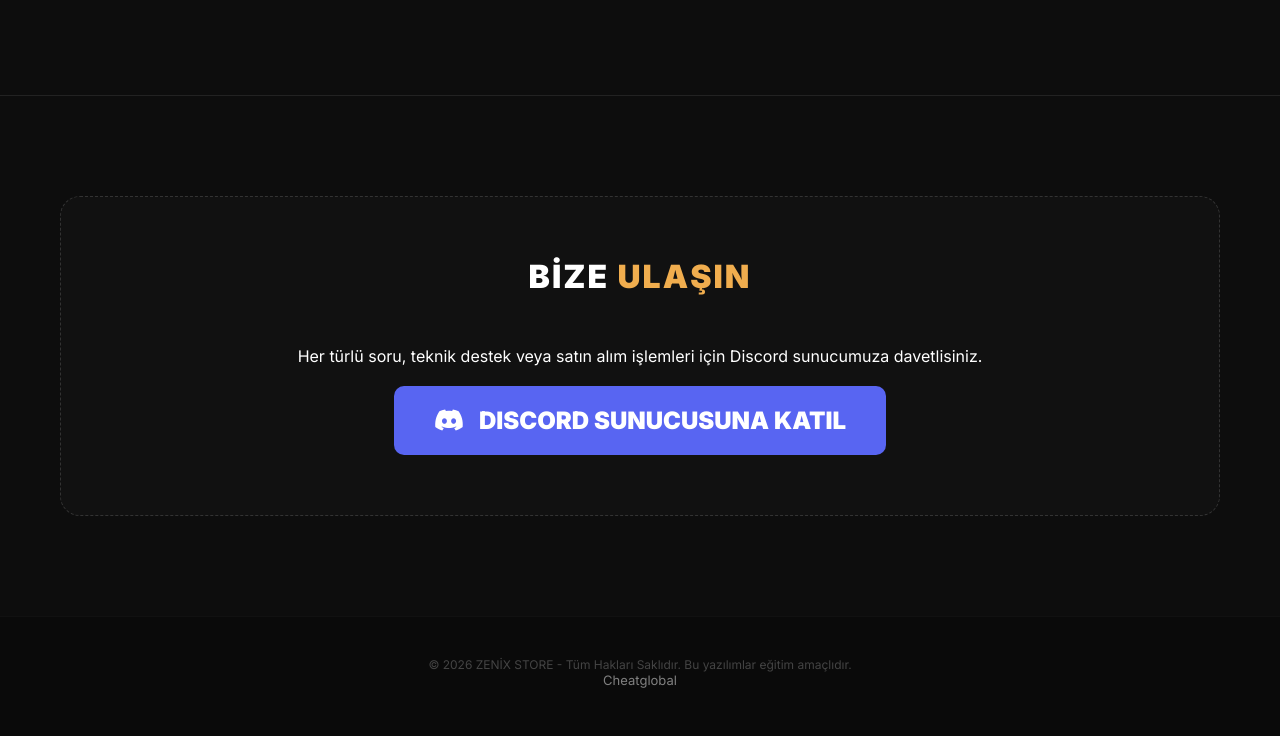
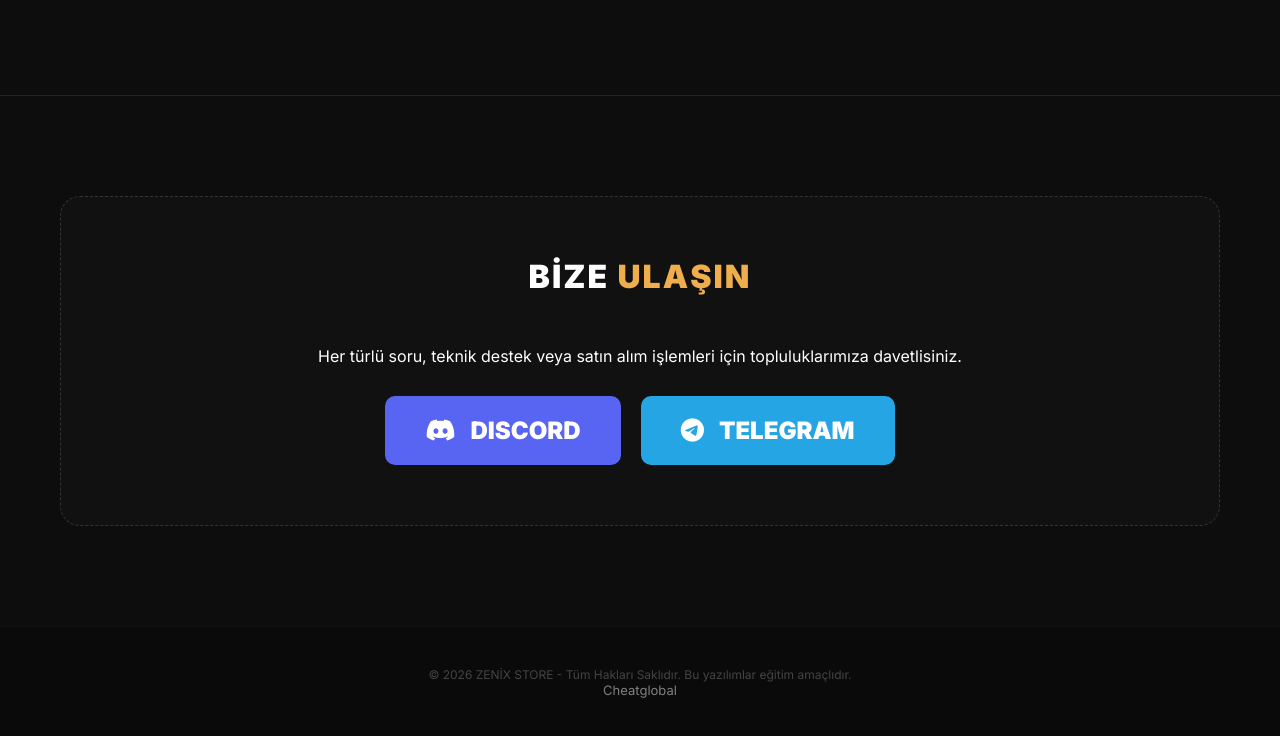
Before and after one commit to pradaxa1/zenixcheat.com, a plain HTML site: page index.html in a window 1280 px wide. Shown: the part 3272-4008 px from the top of the page. Drawn offline with Linux system fonts and the light colour scheme.

Commit message:
index.html

```diff
--- a/index.html
+++ b/index.html
@@ -147,10 +147,17 @@
     <div class="container">
         <div class="contact-box">
             <h2 class="title">BİZE <span>ULAŞIN</span></h2>
-            <p>Her türlü soru, teknik destek veya satın alım işlemleri için Discord sunucumuza davetlisiniz.</p>
-            <a href="https://discord.gg/CJaa5d9xfx" target="_blank" class="discord-btn">
-                <i class="fab fa-discord"></i> DISCORD SUNUCUSUNA KATIL
-            </a>
+            <p>Her türlü soru, teknik destek veya satın alım işlemleri için topluluklarımıza davetlisiniz.</p>
+
+            <div style="display: flex; flex-wrap: wrap; justify-content: center; gap: 20px; margin-top: 30px;">
+                <a href="https://discord.gg/CJaa5d9xfx" target="_blank" class="discord-btn" style="margin-top: 0;">
+                    <i class="fab fa-discord"></i> DISCORD
+                </a>
+
+                <a href="https://t.me/zenixsstore" target="_blank" class="discord-btn" style="background: #26A5E4; margin-top: 0;">
+                    <i class="fab fa-telegram-plane"></i> TELEGRAM
+                </a>
+            </div>
         </div>
     </div>
 </section>
```
